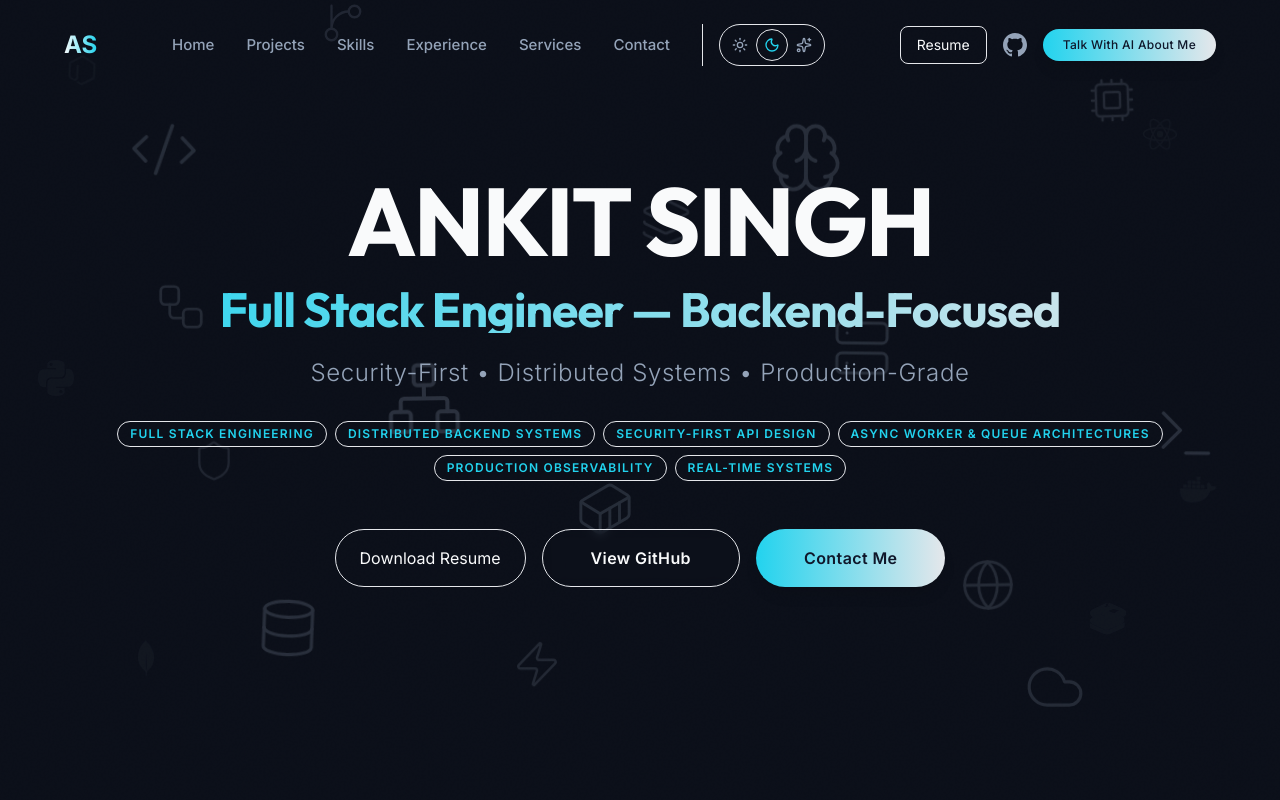
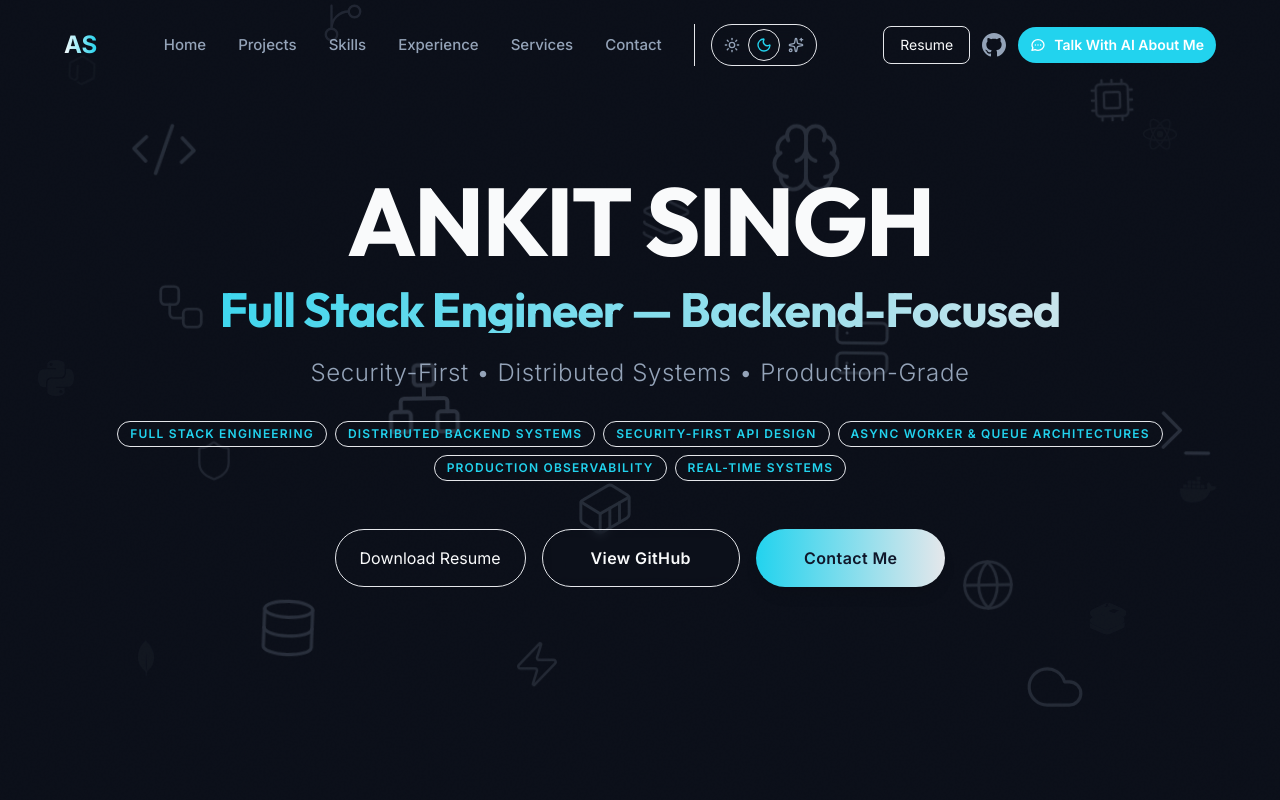
Before and after one commit to Topiia/personal-portfolio, a Next.js app: page / in a window 1280 px wide. Shown: the top 800 px of the page. Built offline with nearby package versions, Linux system fonts and the light colour scheme.

Commit message:
fix: responsive AI button across all screen sizes

```diff
--- a/components/layout/Navbar.tsx
+++ b/components/layout/Navbar.tsx
@@ -71,7 +71,7 @@ export const Navbar = () => {
                         </Link>
 
                         {/* Desktop Menu */}
-                        <div className="hidden md:flex items-center space-x-8">
+                        <div className="hidden md:flex items-center space-x-8 min-w-0 overflow-hidden">
                             {navigation.mainMenu.map((item) => (
                                 <Link
                                     key={item.label}
@@ -89,7 +89,7 @@ export const Navbar = () => {
                         </div>
 
                         {/* Desktop CTA */}
-                        <div className="hidden md:flex items-center space-x-4">
+                        <div className="hidden md:flex items-center space-x-3">
                             {navigation.ctaButtons.map((btn) =>
                                 btn.variant === 'icon' ? (
                                     <a key={btn.label} href={btn.href} target="_blank" rel="noopener noreferrer" className="text-textMuted hover:text-textHeading transition-all hover:scale-105">
@@ -106,17 +106,33 @@ export const Navbar = () => {
                                     >
                                         {btn.label}
                                     </a>
-                                ) : (
-                                    <Button key={btn.label} href={btn.href} variant={btn.variant === 'primary' ? 'primary' : 'outline'} size="sm">
-                                        {btn.label}
-                                    </Button>
-                                )
+                                ) : null
                             )}
+                            {/* AI Chat — solid button, always visible regardless of nav scroll state */}
+                            <a
+                                href="/ai-chat"
+                                className="hidden md:inline-flex items-center gap-2 px-3 py-2 rounded-full bg-accent text-white font-semibold whitespace-nowrap hover:opacity-90 hover:shadow-lg hover:shadow-accent/30 transition-all duration-300 text-xs lg:text-sm"
+                            >
+                                <svg className="w-4 h-4 shrink-0" fill="none" stroke="currentColor" viewBox="0 0 24 24">
+                                    <path strokeLinecap="round" strokeLinejoin="round" strokeWidth={2} d="M8 12h.01M12 12h.01M16 12h.01M21 12c0 4.418-4.03 8-9 8a9.863 9.863 0 01-4.255-.949L3 20l1.395-3.72C3.512 15.042 3 13.574 3 12c0-4.418 4.03-8 9-8s9 3.582 9 8z" />
+                                </svg>
+                                <span className="hidden lg:inline">Talk With AI About Me</span>
+                                <span className="lg:hidden">Ask AI</span>
+                            </a>
                         </div>
 
-                        {/* Mobile Toggle */}
-                        <div className="md:hidden flex items-center gap-4 relative z-50">
-                            <ThemeToggle />
+                        {/* Mobile Toggle — Logo | Ask AI | Hamburger (ThemeToggle moved into drawer) */}
+                        <div className="md:hidden flex items-center gap-2 relative z-50">
+                            {/* Ask AI pill: icon-only on <380px, icon+text on ≥380px */}
+                            <a
+                                href="/ai-chat"
+                                className="inline-flex items-center gap-1.5 px-3 py-1.5 rounded-full bg-accent text-white text-xs font-semibold whitespace-nowrap flex-shrink-0 hover:opacity-90 transition-all duration-300"
+                            >
+                                <svg className="w-3.5 h-3.5 flex-shrink-0" fill="none" stroke="currentColor" viewBox="0 0 24 24">
+                                    <path strokeLinecap="round" strokeLinejoin="round" strokeWidth={2} d="M8 12h.01M12 12h.01M16 12h.01M21 12c0 4.418-4.03 8-9 8a9.863 9.863 0 01-4.255-.949L3 20l1.395-3.72C3.512 15.042 3 13.574 3 12c0-4.418 4.03-8 9-8s9 3.582 9 8z" />
+                                </svg>
+                                <span className="hidden xs:inline">Ask AI</span>
+                            </a>
                             <button
                                 onClick={() => setMobileMenuOpen(prev => !prev)}
                                 className="text-textHeading p-2 focus:outline-none"
@@ -165,6 +181,12 @@ export const Navbar = () => {
                             exit={{ y: -20, opacity: 0 }}
                             transition={{ duration: 0.25, delay: 0.05 }}
                         >
+                            {/* Theme toggle row at top of drawer */}
+                            <div className="flex items-center justify-between px-4 py-2 mb-2">
+                                <span className="text-sm text-textMuted font-medium">Theme</span>
+                                <ThemeToggle />
+                            </div>
+                            <div className="h-px bg-border/20 mb-2" />
                             {navigation.mainMenu.map((item, i) => (
                                 <motion.button
                                     key={item.label}
--- a/tailwind.config.ts
+++ b/tailwind.config.ts
@@ -8,6 +8,9 @@ const config: Config = {
     ],
     theme: {
         extend: {
+            screens: {
+                xs: '380px', // custom: show Ask AI label text on ≥380px, icon-only below
+            },
             colors: {
                 background: 'var(--color-background)',
                 surface: 'var(--color-surface)',
```
